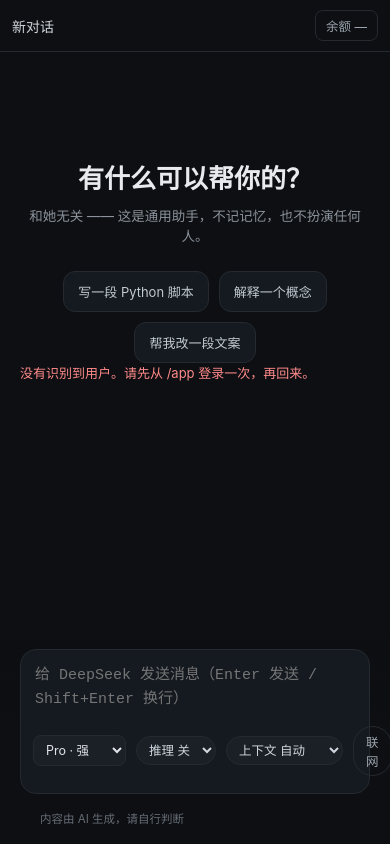
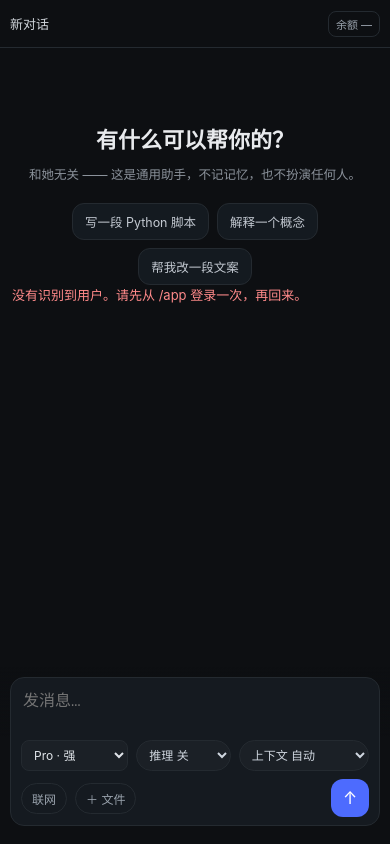
Before and after one commit to shiguizhai-yuzuha/peiniai, a plain HTML site: page static/app/ds.html in a window 390 px wide. Drawn offline with Linux system fonts and the light colour scheme.

Commit message:
﻿DS 页面手机端适配
- 560px 以下：工具条换行，发送键固定可见
- 输入框 16px，防 iOS 自动放大
- 底部适配安全区（env(safe-area-inset-bottom)）
- 键盘弹起时用 visualViewport 把输入区顶上来
- 手机端提示语缩短为「发消息…」，不再折行被切
- 横幅、消息、空状态一起收紧

```diff
--- a/static/app/ds.html
+++ b/static/app/ds.html
@@ -108,10 +108,52 @@
   .fchip img{width:16px;height:16px;border-radius:4px;vertical-align:-3px;margin-right:4px}
   .fchip{font-size:12px;color:#c3c9d1;background:#1b2026;border:1px solid var(--line);
     border-radius:8px;padding:4px 9px}
+  /* ---------- 手机端 ---------- */
   @media (max-width:820px){
     #side{display:none}
     #composer{left:0}
-    #top{padding:0 12px}
+    #top{padding:0 12px;height:48px}
+    #bal{font-size:11.5px;padding:4px 8px}
+  }
+
+  @media (max-width:560px){
+    #top{padding:0 10px;gap:6px}
+    #title{font-size:13px}
+    #bal{font-size:11px;padding:4px 7px}
+
+    .wrap{padding:0 12px}
+    #cwrap{padding:0 10px}
+    #stream{padding:18px 0 210px}
+    .bubble{font-size:15.5px}
+    .row{gap:8px;margin-bottom:18px}
+    .avatar{width:24px;height:24px;flex:0 0 24px;font-size:11px}
+
+    /* 输入区：工具条换行，发送键永远可见 */
+    #composer{padding:10px 0 calc(10px + env(safe-area-inset-bottom, 0px))}
+    #box{padding:10px 10px 8px;border-radius:14px}
+    #input{font-size:16px;min-height:40px}          /* 16px 防 iOS 自动放大 */
+    #tools{flex-wrap:wrap;gap:8px;margin-top:8px}
+    #tools select.mini{
+      flex:1 1 auto;min-width:0;max-width:calc(50% - 4px);
+      font-size:12px;padding:6px 8px;text-overflow:ellipsis;
+    }
+    #tools #tierCustom{max-width:88px;flex:0 0 auto}
+    .tg{font-size:12px;padding:6px 10px}
+    #send{
+      margin-left:auto;width:38px;height:38px;border-radius:12px;font-size:17px;
+      position:sticky;right:0;flex:0 0 38px;
+    }
+    #hint{display:none}
+    #files{margin-top:6px}
+    .fchip{font-size:11.5px;padding:3px 8px}
+
+    /* 弹层不被键盘顶掉 */
+    body{overscroll-behavior:none}
+    #empty{padding:56px 12px 0}
+    #empty h1{font-size:22px}
+    #empty p{font-size:12.5px}
+    .chips{gap:8px;margin-top:20px}
+    .chip{font-size:12.5px;padding:8px 12px}
   }
 </style>
 </head>
@@ -183,6 +225,31 @@
 
 <script>
 const $ = (id) => document.getElementById(id);
+
+/* 手机端：键盘弹起时，让输入框跟着可视区走 */
+(function(){
+  if (!window.visualViewport) return;
+  const comp = document.getElementById("composer");
+  const fit = () => {
+    if (window.innerWidth > 560) { comp.style.bottom = ""; return; }
+    const vv = window.visualViewport;
+    const gap = Math.max(0, window.innerHeight - vv.height - vv.offsetTop);
+    comp.style.bottom = gap + "px";
+  };
+  window.visualViewport.addEventListener("resize", fit);
+  window.visualViewport.addEventListener("scroll", fit);
+  window.addEventListener("resize", fit);
+  fit();
+
+  /* 手机端：输入框提示语缩短，避免折行被切 */
+  const inp = document.getElementById("input");
+  const tune = () => {
+    const mob = window.innerWidth <= 560;
+    inp.placeholder = mob ? "发消息…" : "给 DeepSeek 发送消息（Enter 发送 / Shift+Enter 换行）";
+  };
+  tune();
+  window.addEventListener("resize", tune);
+})();
 const uid = localStorage.getItem("pn_uid") || localStorage.getItem("u") || "";
 
 let curId = null, curTitle = "新对话", busy = false, msgs = [], balance = 0;
```
